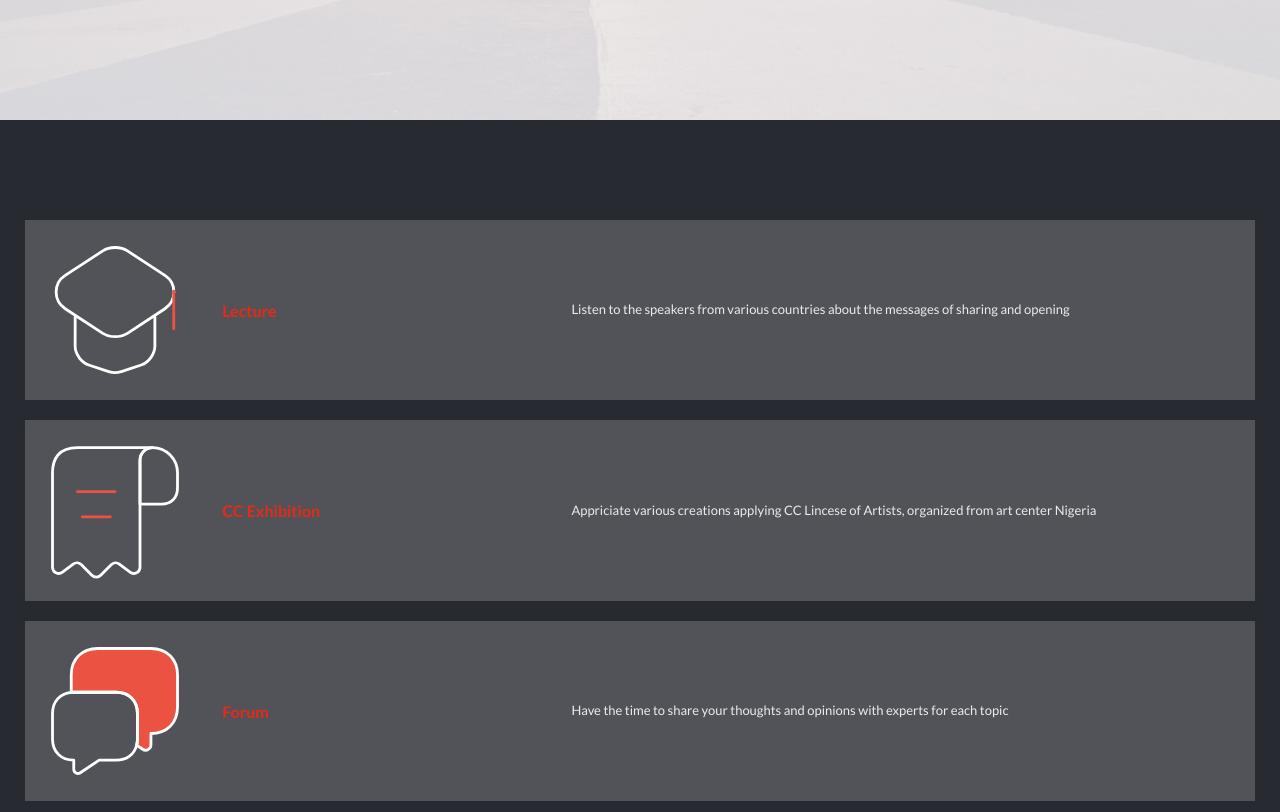
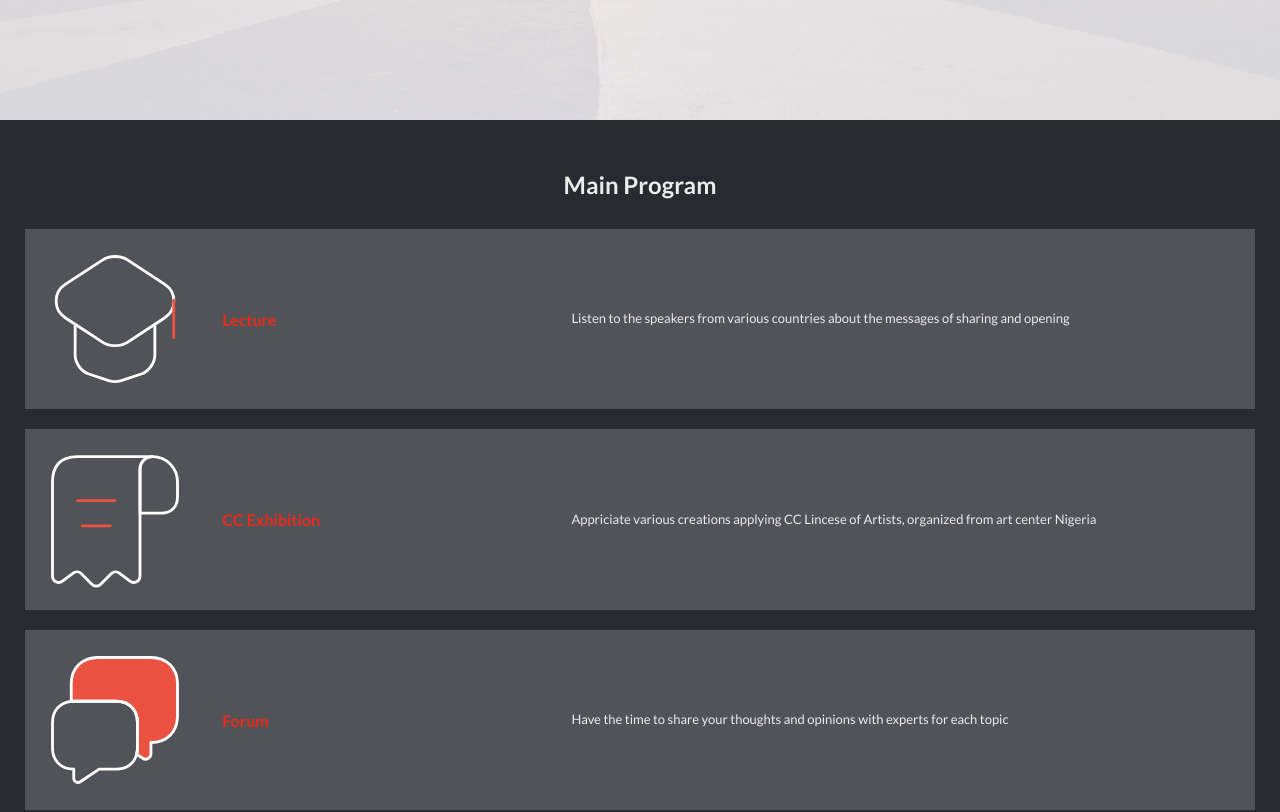
Before and after one commit to katfogy/Capstone-Men-Conference, a website: page index.html in a window 1280 px wide. Shown: the part 680-1492 px from the top of the page. Drawn offline with Linux system fonts and the light colour scheme.

Commit message:
main program title added

```diff
--- a/css/styles.css
+++ b/css/styles.css
@@ -115,9 +115,16 @@ padding: 15px;
 
 .program{
   background-color: var(--color-charleston-green);
-  padding: 100px 25px;
+  padding: 50px 25px;
   display: grid;
   grid-template-columns: 1fr;
+}
+
+.program__title{
+  text-align: center;
+  color: var(--color-lighter-gray);
+  margin-bottom: 30px;
+  font-size: 1.5rem;
 }
 .program__card-image{
   width: 90%;
--- a/index.html
+++ b/index.html
@@ -46,6 +46,7 @@
  </header>
  <main>
     <div class="program">
+        <h3 class="program__title">Main Program</h3>
         <div class="program__card">
             <img src="asset/images/lecture.svg" alt="lecture" class="program__card-image">
             <h2 class="program__card-title">Lecture</h2>
```
